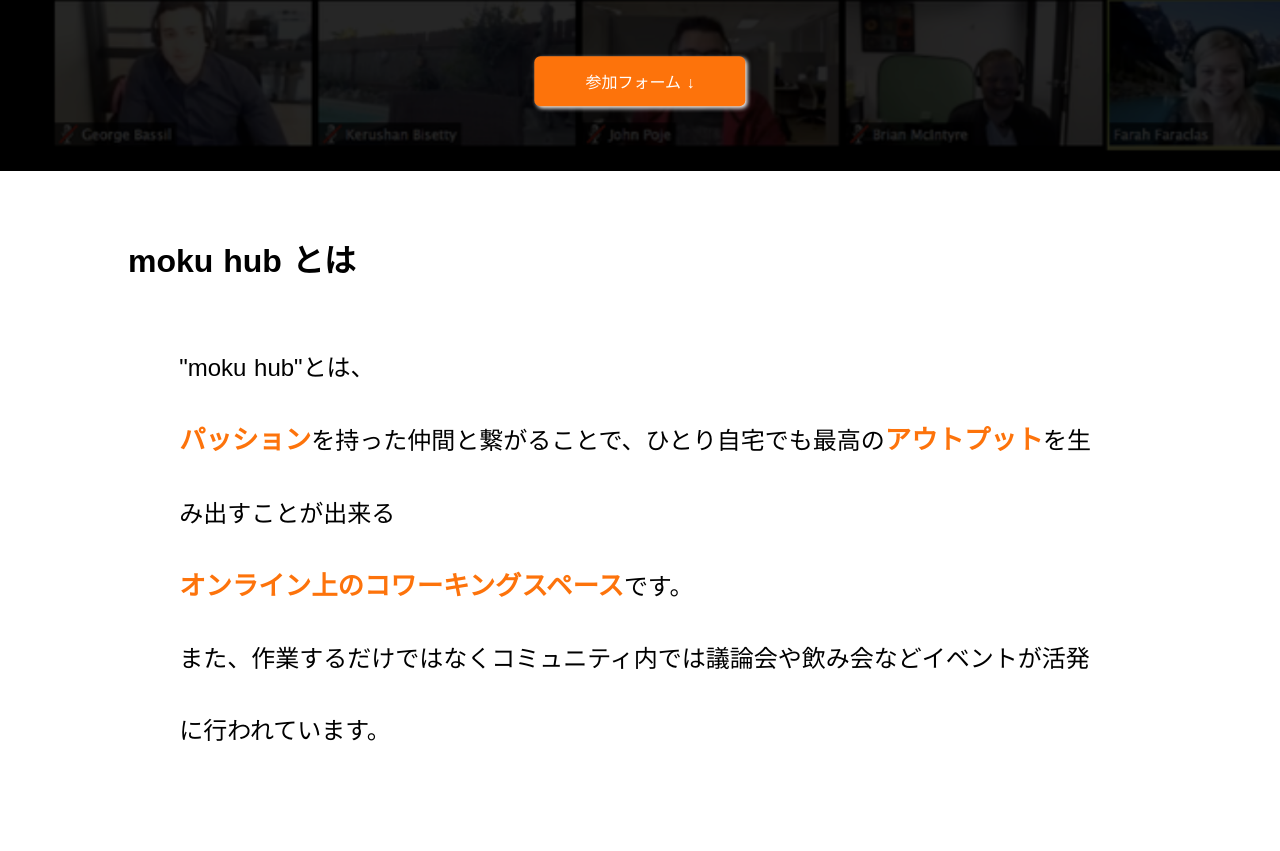
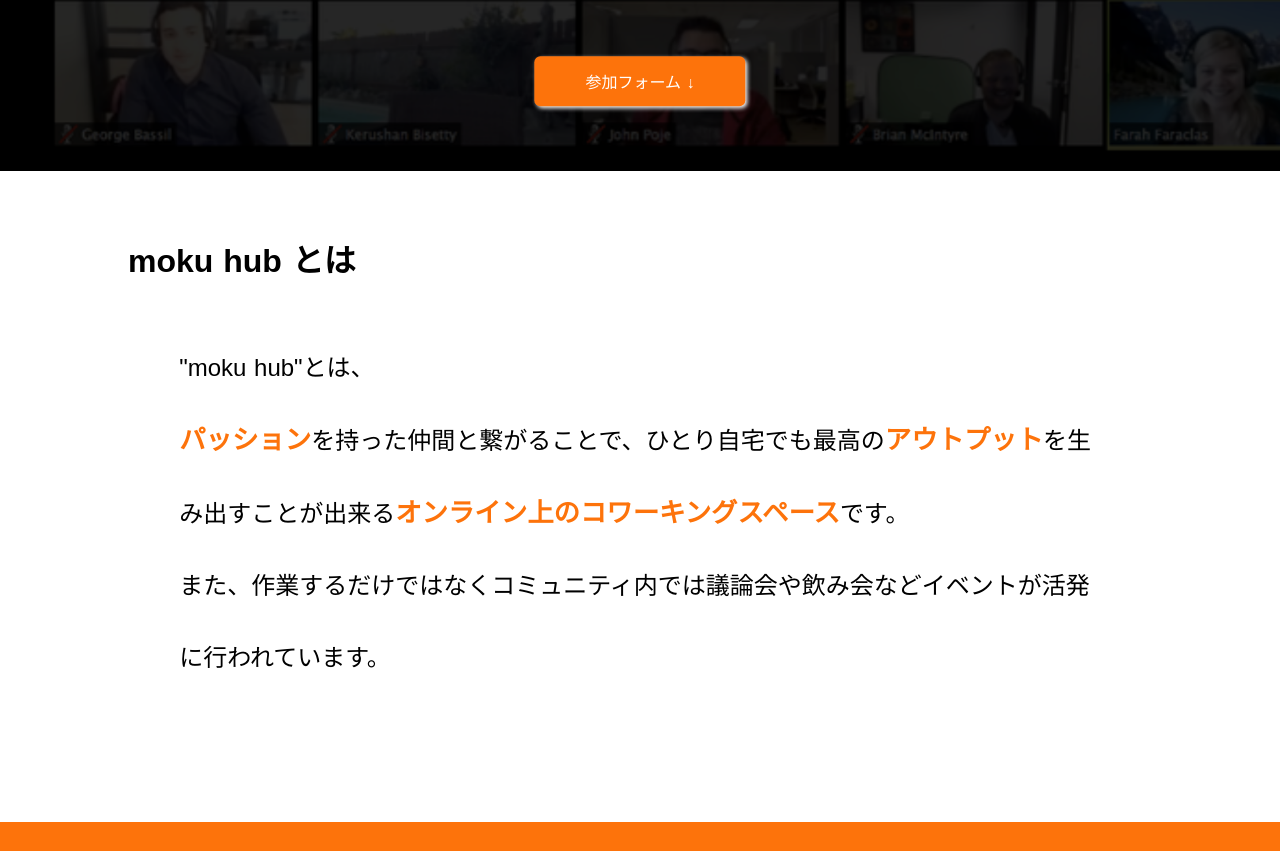
Before and after one commit to wakkihaya/mokuhub, a Nuxt app: page / in a window 1280 px wide. Shown: the part 629-1480 px from the top of the page. Built offline with nearby package versions, Linux system fonts and the light colour scheme.

Commit message:
fix fonts and spaces

```diff
--- a/assets/sass/style.scss
+++ b/assets/sass/style.scss
@@ -104,7 +104,7 @@ header {
   }
 
   @media only screen and (max-device-width : 750px) { //スマホ対応
-    padding: 8% 10% 10% 10% ;
+    padding: 8% 4% 5% 4% ;
     .content_title{
       font-size: $content-main-sp-textsize;
     }
@@ -187,6 +187,10 @@ header {
     }
     .environment{
       margin-top: 15%;
+      .environment_list img{
+        width: 25%;
+        margin: 5% 4.1%;
+      }
     }
   }
 }
@@ -198,6 +202,7 @@ header {
     margin: 8% auto 0 auto;
     @media only screen and (max-device-width: 750px) { //スマホ対応
       margin: 15% auto 0 auto;
+      width: 100%;
     }
     }
 }
--- a/pages/index.vue
+++ b/pages/index.vue
@@ -23,8 +23,7 @@
       <div class="content_title"> moku hub とは</div>
       <div class="explain_content">
         "moku hub"とは、 <br>
-        <span>パッション</span>を持った仲間と繋がることで、ひとり⾃宅でも最高の<span>アウトプット</span>を生み出すことが出来る<span><br>
-        オンライン上のコワーキングスペース</span>です。 <br>
+        <span>パッション</span>を持った仲間と繋がることで、ひとり⾃宅でも最高の<span>アウトプット</span>を生み出すことが出来る<span>オンライン上のコワーキングスペース</span>です。 <br>
         また、作業するだけではなくコミュニティ内では議論会や飲み会などイベントが活発に⾏われています。
       </div>
     </div>
@@ -142,7 +141,7 @@ export default {
   body,html{
     margin: 0;
     padding: 0;
-    font-family: "Yu Gothic UI Semibold", "Noto Sans JP", sans-serif;
+    font-family: "Yu Gothic UI Semibold", 'Hiragino Sans', 'Hiragino Kaku Gothic ProN',"Noto Sans JP", sans-serif;
   }
 .container {
   margin: 0 auto;
```
Also changed, not shown: 1 other file (tests, documents, lock files or other folders).
